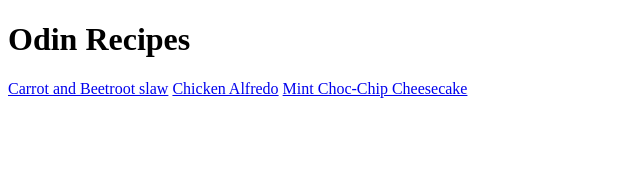
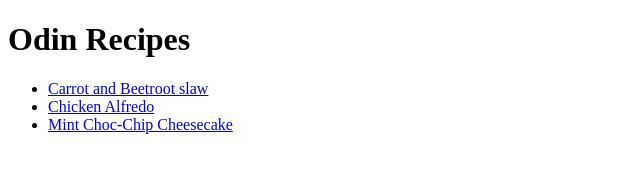
Before and after one commit to Cody-Ydoc/odin-recipes, a plain HTML site: page index.html in a window 1280 px wide. Shown: the whole page, without its empty margins (0-640 px from the left). Drawn offline with Linux system fonts and the light colour scheme.

Commit message:
moved recipe links into unordered list, links appear on differnt lines

```diff
--- a/index.html
+++ b/index.html
@@ -8,10 +8,12 @@
 <body>
     <h1> Odin Recipes</h1>
 
-    <a href="recipes/carrotBeetSlaw.html"> Carrot and Beetroot slaw</a>
-    <a href="recipes/chickenAlfredo.html"> Chicken Alfredo</a>
-    <a href="recipes/chocMintCake.html"> Mint Choc-Chip Cheesecake</a>
+    <ul>
+        <li><a href="recipes/carrotBeetSlaw.html"> Carrot and Beetroot slaw</a></li>
+        <li><a href="recipes/chickenAlfredo.html"> Chicken Alfredo</a></li>
+        <li><a href="recipes/chocMintCake.html"> Mint Choc-Chip Cheesecake</a></li>
 
+    </ul>
 
 </body>
 </html>
```
